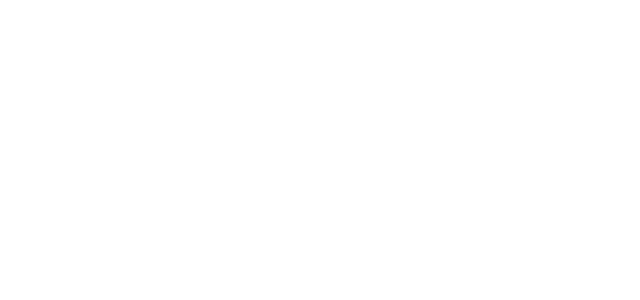
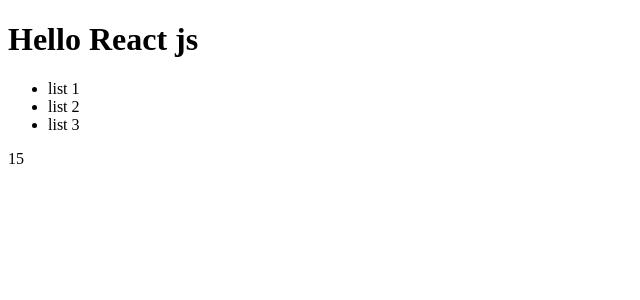
Before and after one commit to DenysShportun/react-fake-shop, a React (Create React App) app: page / in a window 1280 px wide. Shown: the top 300 px of the page, without its empty margins (0-640 px from the left). Built offline with nearby package versions, Linux system fonts and the light colour scheme.

Commit message:
add h1 , ul>li*3

```diff
--- a/src/App.tsx
+++ b/src/App.tsx
@@ -1,7 +1,19 @@
 import React from 'react'
 
+//with jsx
+const title = <h1>Hello React js</h1>
+
+//const title = React.createElement("h1", null, 'React')
+
+const list = (
+    <ul>
+        <li>list 1</li>
+        <li>list 2</li>
+        <li>list 3</li>
+    </ul>
+)
 function App() {
-    return <div className="App"></div>
+    return <div className="App">{title} {list} {10+5}</div>
 }
 
 export default App
```
